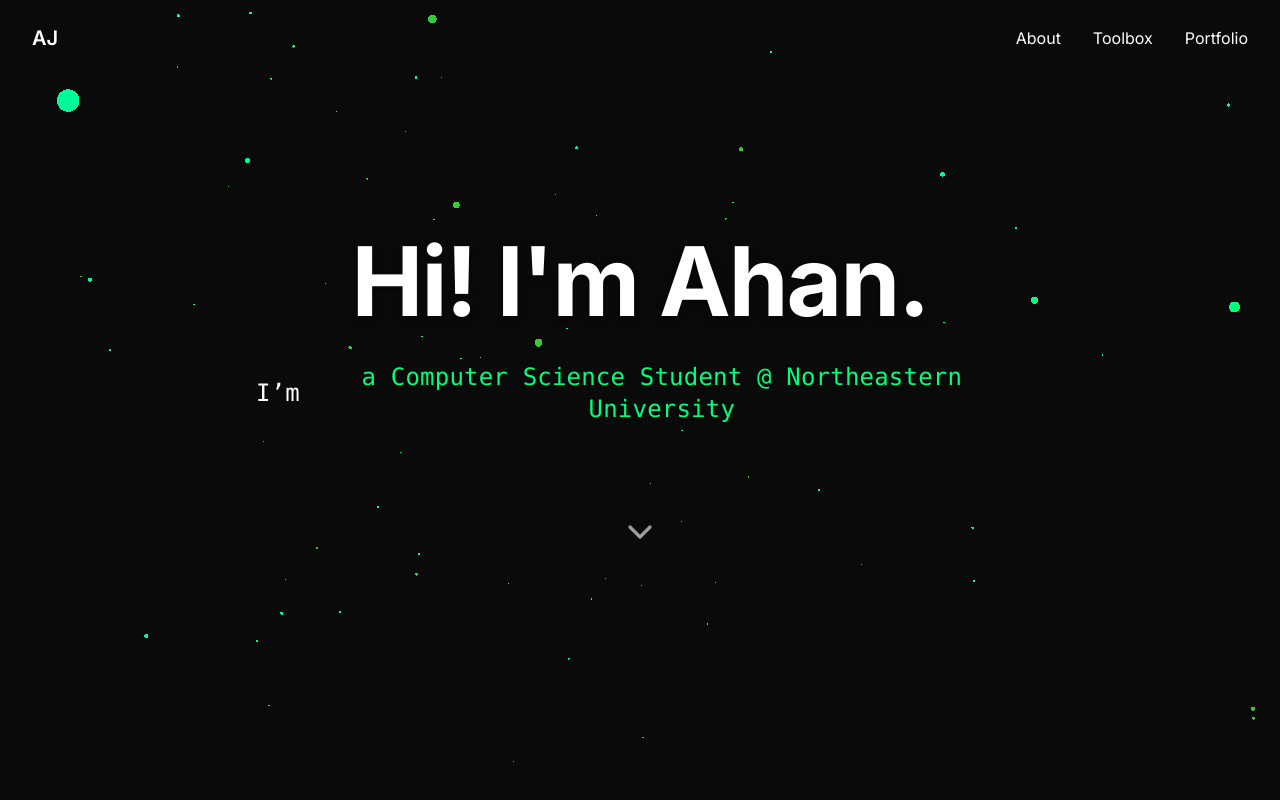
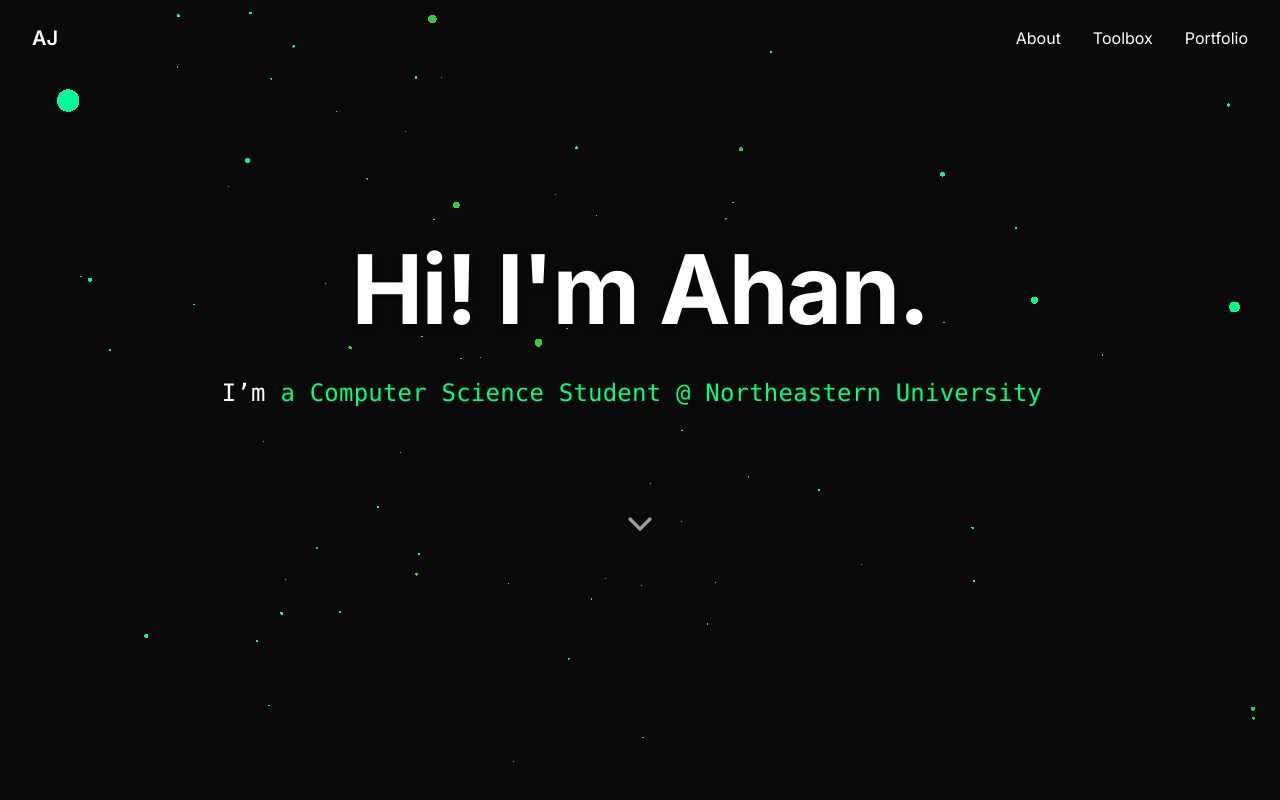
Before and after one commit to ahan-jain/personal-website, a React (Vite) app: page / in a window 1280 px wide. Shown: the top 800 px of the page. Built offline with nearby package versions, Linux system fonts and the light colour scheme.

Commit message:
Update App.tsx

```diff
--- a/src/App.tsx
+++ b/src/App.tsx
@@ -252,7 +252,7 @@ function App() {
              Hi! I'm Ahan.
           </h1>
           <div className="hero-bio text-xl md:text-2xl font-light tracking-wide mb-16 fade-in-up max-w-3xl mx-auto min-h-[3rem] flex items-center justify-center text-center" style={{letterSpacing: '0.2px'}}>
-            <div className="font-mono flex items-center">
+            <div className="font-mono flex items-center whitespace-nowrap">
   <span className="min-h-[1.5em] flex items-center">
     I’m&nbsp;<span className="text-[#00FF7F]">{currentText}</span>
   </span>
```
